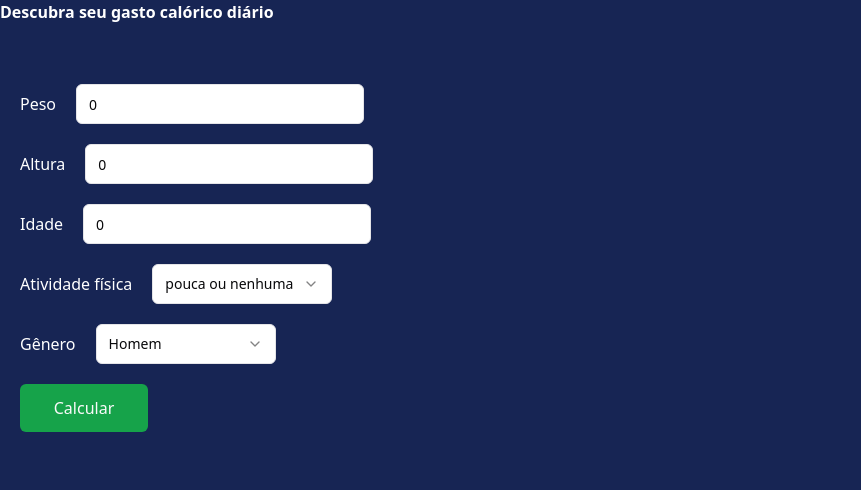
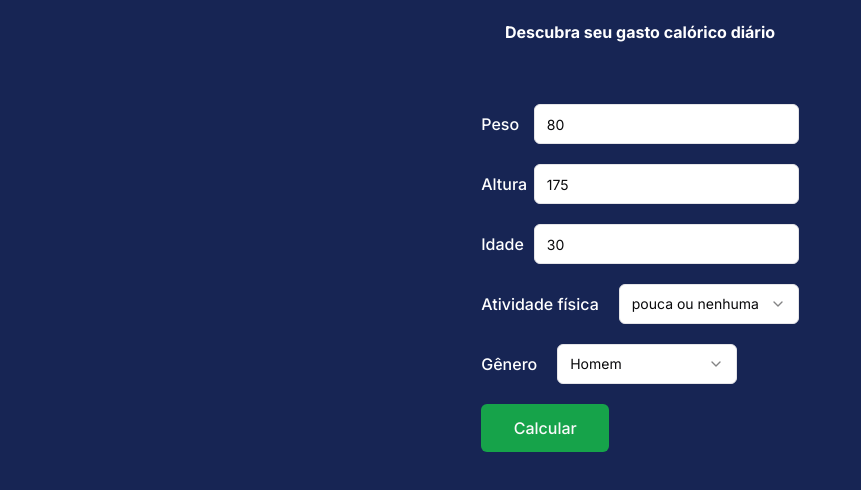
Before and after one commit to Pedrowill21/calorie-counter, a React (Vite) app: page / in a window 1280 px wide. Shown: the top 490 px of the page, without its empty margins (0-861 px from the left). Built offline with nearby package versions, Linux system fonts and the light colour scheme.

Commit message:
feat: add new font

```diff
--- a/index.html
+++ b/index.html
@@ -1,7 +1,13 @@
-<!doctype html>
+<!DOCTYPE html>
 <html lang="en">
   <head>
     <meta charset="UTF-8" />
+    <link rel="preconnect" href="https://fonts.googleapis.com" />
+    <link rel="preconnect" href="https://fonts.gstatic.com" crossorigin />
+    <link
+      href="https://fonts.googleapis.com/css2?family=Inter:ital,opsz,wght@0,14..32,100..900;1,14..32,100..900&display=swap"
+      rel="stylesheet"
+    />
     <!-- <link rel="icon" type="image/svg+xml" href="/vite.svg" /> -->
     <meta name="viewport" content="width=device-width, initial-scale=1.0" />
     <title>Contador de calorias</title>
--- a/src/index.css
+++ b/src/index.css
@@ -27,7 +27,7 @@
     --chart-3: 197 37% 24%;
     --chart-4: 43 74% 66%;
     --chart-5: 27 87% 67%;
-    --radius: 0.5rem
+    --radius: 0.5rem;
   }
   .dark {
     --background: 240 10% 3.9%;
@@ -53,12 +53,16 @@
     --chart-2: 160 60% 45%;
     --chart-3: 30 80% 55%;
     --chart-4: 280 65% 60%;
-    --chart-5: 340 75% 55%
+    --chart-5: 340 75% 55%;
   }
 }
 @layer base {
   * {
     @apply border-border;
+    font-family: "Inter", sans-serif;
+    font-optical-sizing: auto;
+    font-weight: 400;
+    font-style: normal;
   }
   body {
     @apply bg-background text-foreground;
--- a/src/pages/calorie-counter/index.tsx
+++ b/src/pages/calorie-counter/index.tsx
@@ -13,9 +13,9 @@ import { CalcCalorie } from "../functions/CalorieCounter";
 
 export function CalorieCounter() {
   const [gender, setGender] = useState<typeGender>("man");
-  const [weight, setWeight] = useState<number>(0);
-  const [height, setHeight] = useState<number>(0);
-  const [age, setAge] = useState<number>(0);
+  const [weight, setWeight] = useState<number>(80);
+  const [height, setHeight] = useState<number>(175);
+  const [age, setAge] = useState<number>(30);
   const [activity, setActivity] = useState<TypeActivity>();
   const [TBM, setTBM] = useState<number>();
 
@@ -40,20 +40,20 @@ export function CalorieCounter() {
   }
 
   return (
-    <div className=" flex flex-col gap-10">
+    <div className=" flex flex-col items-center p-5 gap-10">
       <h1 className=" text-white font-bold">
         Descubra seu gasto calórico diário
       </h1>
 
       {TBM && (
         <span className=" text-white text-lg">
-          Meta calórica <span>{TBM.toFixed(0)}</span> calorias
+          Meta calórica <span className=" font-bold text-green-500">{TBM.toFixed(0)}</span> calorias
         </span>
       )}
 
       <div className=" flex flex-col gap-5 p-5">
-        <div className="flex items-center gap-5">
-          <span className=" text-white font-medium">Peso</span>
+        <div className="flex items-center">
+          <span className=" text-white font-medium w-16">Peso</span>
           <Input
             name="weight"
             className="max-w-72"
@@ -64,8 +64,8 @@ export function CalorieCounter() {
           />
         </div>
 
-        <div className="flex items-center gap-5">
-          <span className=" text-white font-medium">Altura</span>
+        <div className="flex items-center">
+          <span className=" text-white font-medium  w-16">Altura</span>
           <Input
             name="weight"
             className="max-w-72"
@@ -76,8 +76,8 @@ export function CalorieCounter() {
           />
         </div>
 
-        <div className="flex items-center gap-5">
-          <span className=" text-white font-medium">Idade</span>
+        <div className="flex items-center">
+          <span className=" text-white font-medium w-16">Idade</span>
           <Input
             name="weight"
             className="max-w-72"
--- a/src/pages/functions/CalorieCounter.tsx
+++ b/src/pages/functions/CalorieCounter.tsx
@@ -41,6 +41,5 @@ export function CalcCalorie({
     default:
   }
 
-  console.log("valor final", TBM);
   return TBM;
 }
```
